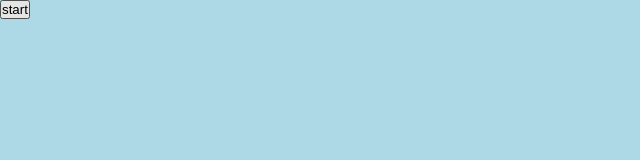
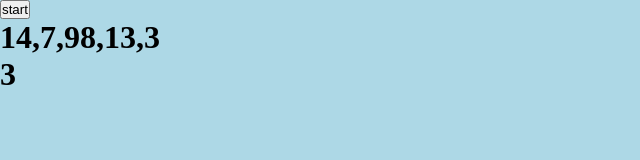
Before and after one commit to Pietroarmill/js-simon, a plain HTML site: page index.html in a window 1280 px wide. Both pictures are taken after a click on the button "start". Shown: the whole page, without its empty margins (0-640 px from the left). Drawn offline with Linux system fonts and the light colour scheme.

Commit message:
add stringNumber inner HTML

```diff
--- a/index.html
+++ b/index.html
@@ -8,10 +8,14 @@
     <link rel="stylesheet" href="css/style.css">
 </head>
 <body>
+    <div class="countdown-box">
+        <button id="start">start</button>
 
-    <button id="start">start</button>
+        <h1 id="rnd-numbers"></h1>
 
-    <h1 id="counter"></h1>
+        <h1 id="counter"></h1>
+    </div>
+
 
     <script src="js/script.js"></script>
 </body>
--- a/js/script.js
+++ b/js/script.js
@@ -6,9 +6,10 @@
 
 // []al click di un pulsante vengono generati e visualizzati a schermo 5 numeri casuali
 const startBtn = document.getElementById("start");
+const timer = 5;
 
 startBtn.addEventListener("click", function() {
-
+    let numberString =  document.getElementById("rnd-numbers")
     const arrayRndNumbers = [];
 
     for (let i = 0; i < 5; i++) {
@@ -20,17 +21,23 @@ startBtn.addEventListener("click", function() {
     console.log(arrayRndNumbers);
 
     // []parte un countdown di 30 secondi
+    let counter = document.getElementById("counter");
+    counter.innerHTML = timer;
 
-    let counter = 3;
-    let newYearCountdown = setInterval(function(){
-    console.log(counter);
-    counter--
-    if (counter <= 0) {
-        console.log("HAPPY NEW YEAR!!");
-        clearInterval(newYearCountdown);
-    }
+    let countdown = setInterval(function(){
+
+        counter.innerHTML--
+
+        if (counter.innerHTML <= 0) {
+            counter.innerHTML = "Tempo scaduto!!";
+            clearInterval(countdown);
+            numberString.innerHTML = "";
+        }   else {
+            numberString.innerHTML = arrayRndNumbers;
+        }
     }, 1000);
 
+    this.style.pointerEvents = "none"
 })
 
 
```
